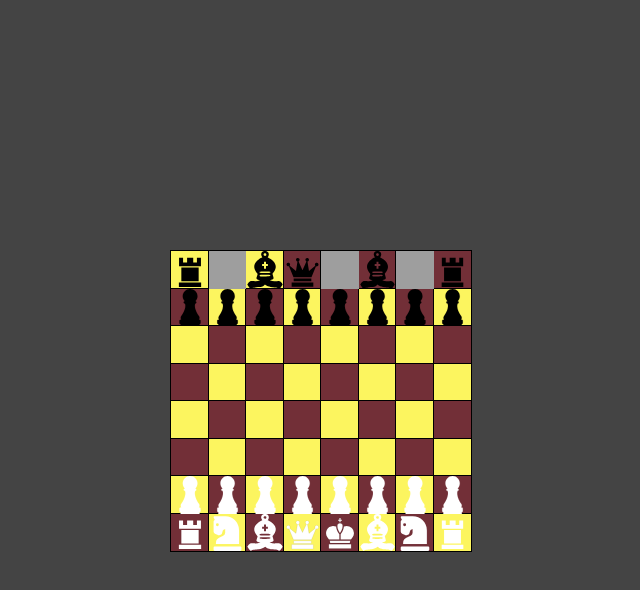
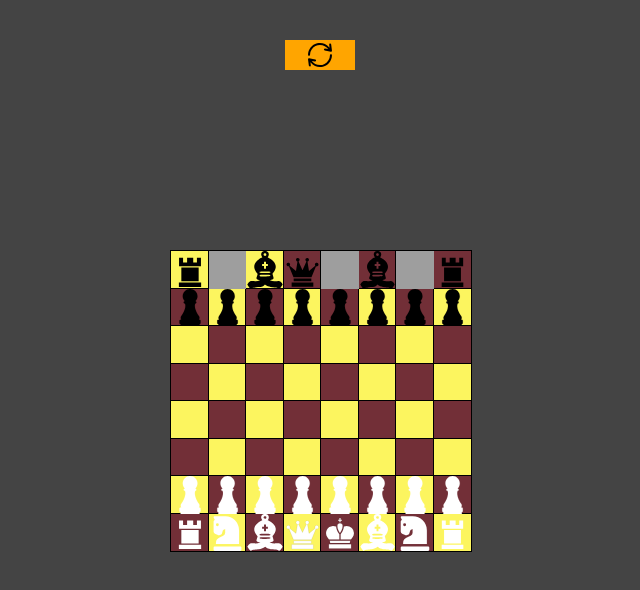
Before and after one commit to Renato-Valente/react-chess, a React (Vite) app: page / in a window 1280 px wide. Shown: the top 590 px of the page, without its empty margins (320-960 px from the left). Built offline with nearby package versions, Linux system fonts and the light colour scheme; grey boxes are pictures that could not be loaded; the HTML template or start-up script is replaced by a standard one.

Commit message:
added reload button

```diff
--- a/src/App.css
+++ b/src/App.css
@@ -45,3 +45,23 @@ body {
 .pawn img {
   user-select: none;
 }
+
+.restart {
+  position: absolute;
+  left: 50%;
+  top: 5%;
+  transform: translateX(-50%);
+  width: 70px;
+  height: 30px;
+  background-color: orange;
+  border:none;
+  cursor: pointer;
+  display: flex;
+  justify-content: center;
+  align-items: center;
+}
+
+.restart img {
+  width: 80%;
+  height: 80%;
+}
--- a/src/App.tsx
+++ b/src/App.tsx
@@ -5,10 +5,12 @@ import King from './components/pieces/King';
 import Knight from './components/pieces/Knight';
 import Rook from './components/pieces/Rook';
 import Bishop from './components/pieces/Bishop';
+import Queen from './components/pieces/Queen';
 
 import PieceProps from './components/pieceProps';
 import pieceTypes from './components/pieceTypes';
-import Queen from './components/pieces/Queen';
+
+import reload from './assets/reload-icon.svg';
 
 function App() {
 
@@ -23,7 +25,7 @@ function App() {
 
   const ref = useRef<HTMLDivElement>(null);
 
-  const [pawns, setPawns] = useState<{x: number, y: number, piece: pieceTypes, isBlack: Boolean}[]>([
+  const initialPawns: {x: number, y: number, piece: pieceTypes, isBlack: Boolean}[] = [
     {x: 0, y: 0, piece: 'Rook', isBlack: true},
     {x: 7, y: 0, piece: 'Rook', isBlack: true},
     {x: 1, y: 0, piece: 'Knight', isBlack: true},
@@ -58,7 +60,9 @@ function App() {
     {x: 6, y: 6, piece: 'Pawn', isBlack: false},
     {x: 7, y: 6, piece: 'Pawn', isBlack: false}
 
-  ])
+  ];
+
+  const [pawns, setPawns] = useState<{x: number, y: number, piece: pieceTypes, isBlack: Boolean}[]>([])
 
   const [screenSize, setScreenSize] = useState({width: window.innerWidth, height: window.innerHeight});
   const [containerSize] = useState({
@@ -67,6 +71,7 @@ function App() {
 
   useEffect(() => {
 
+    setPawns(initialPawns);
     setScreenSize({width: window.innerWidth, height: window.innerHeight});
 
     window.addEventListener('resize', () => {
@@ -110,6 +115,13 @@ function App() {
 
   return (
     <>
+      <button onClick={() => {
+        setPawns(initialPawns);
+        setBlackTurn(false);
+        setMarked([]);
+      }} className='restart'>
+        <img src={reload} alt="reload button" />
+      </button>
       <div style={{
         width: containerSize.width,
         height: containerSize.height
--- a/src/components/useMovementHandler.tsx
+++ b/src/components/useMovementHandler.tsx
@@ -78,7 +78,6 @@ const useMovementHandler = (props: prospType) => {
 
     const touchMove = (e: React.TouchEvent<HTMLDivElement> | React.MouseEvent<HTMLDivElement>) => {
         if(!xOffset || !yOffset || (isBlack != blackTurn) || !isMoving.current) return;
-        console.log('isMoving: ', isMoving.current);
         const newPageX = ('touches' in e) ? e.touches[0].pageX : e.pageX;
         const newPageY = ('touches' in e) ? e.touches[0].pageY : e.pageY;
         /* const newPageX = X - boxSize.width/2;
@@ -100,7 +99,6 @@ const useMovementHandler = (props: prospType) => {
     }
 
     const touchEnd = (e: React.TouchEvent<HTMLDivElement> | React.MouseEvent<HTMLDivElement>) => {
-        console.log('touchend');
         if(!isMoving.current) return;
         isMoving.current = false;
 
```
Also changed, not shown: src/assets/reload-icon.svg (added).
